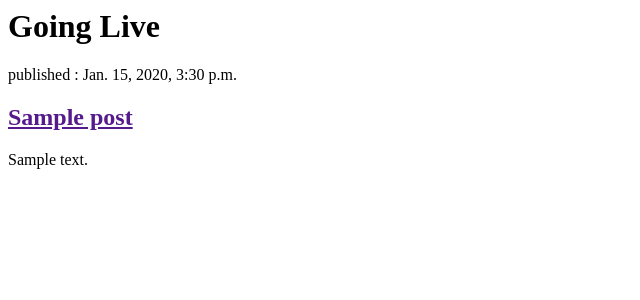
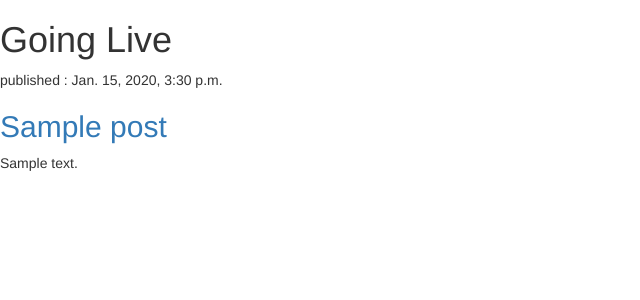
Before and after one commit to hitheshbhat/my-first-blog, a Django app: template blog/templates/blog/post_list.html in a window 1280 px wide. Shown: the top 300 px of the page, without its empty margins (0-640 px from the left). Run offline with Django 3.2, Linux system fonts and the light colour scheme; the template is opened without the code that fills it: values that come from a table or form of the project are taken from there, others are empty; tables that the repository leaves empty hold one stand-in row (values such as "Sample post"); some libraries are stand-ins or nearby versions.

Commit message:
Adding some style

```diff
--- a/blog/templates/blog/post_list.html
+++ b/blog/templates/blog/post_list.html
@@ -1,5 +1,9 @@
+{% load staticfiles %}
 <html>
 	<head>
+		<link rel="stylesheet" href="//maxcdn.bootstrapcdn.com/bootstrap/3.2.0/css/bootstrap.min.css">
+		<link rel="stylesheet" href="//maxcdn.bootstrapcdn.com/bootstrap/3.2.0/css/bootstrap-theme.min.css">
+		<link rel="stylesheet" href="{% static 'css/blog.css' %}">
 		<title>Hithesh's Blog</title>
 	</head>
 	<body>
```
